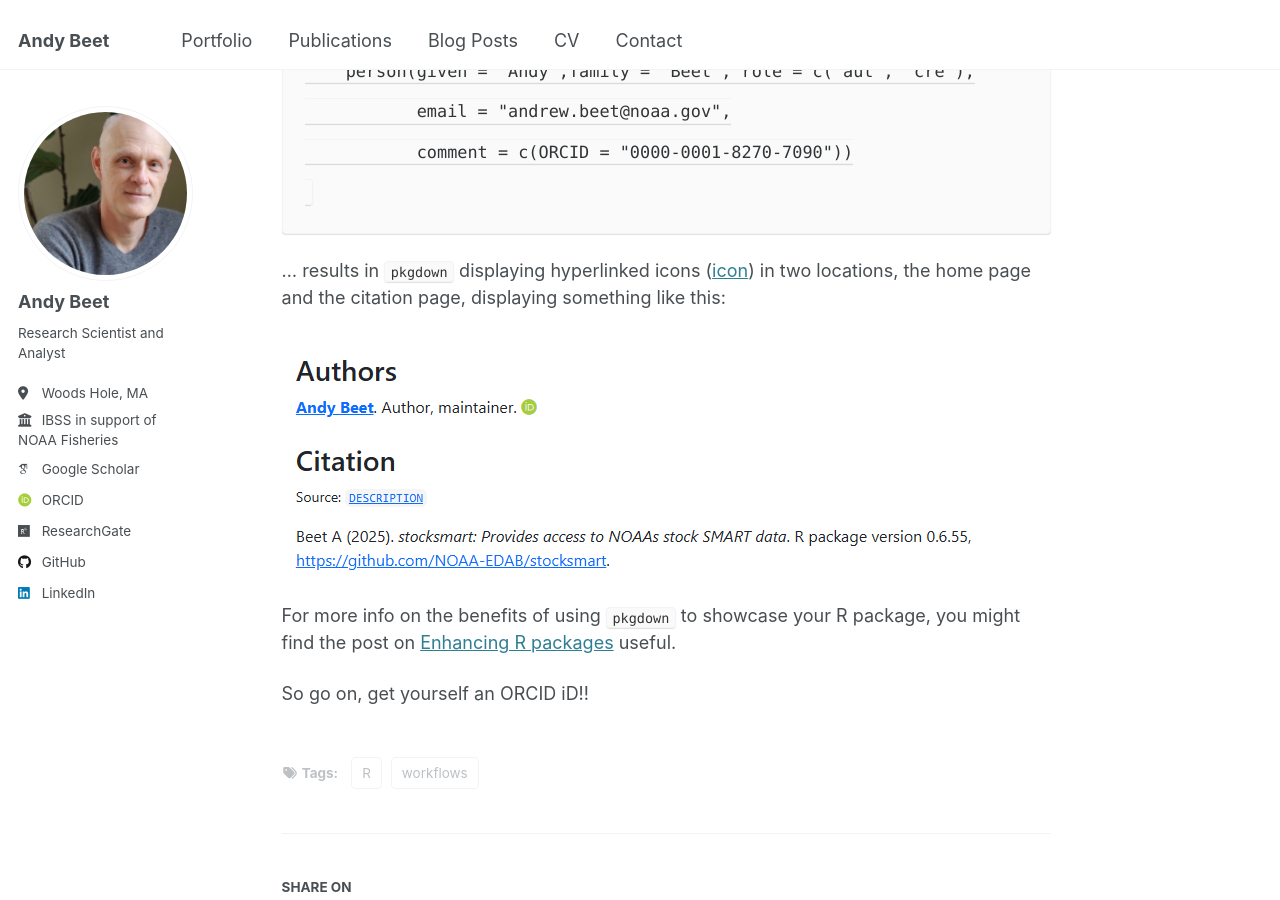
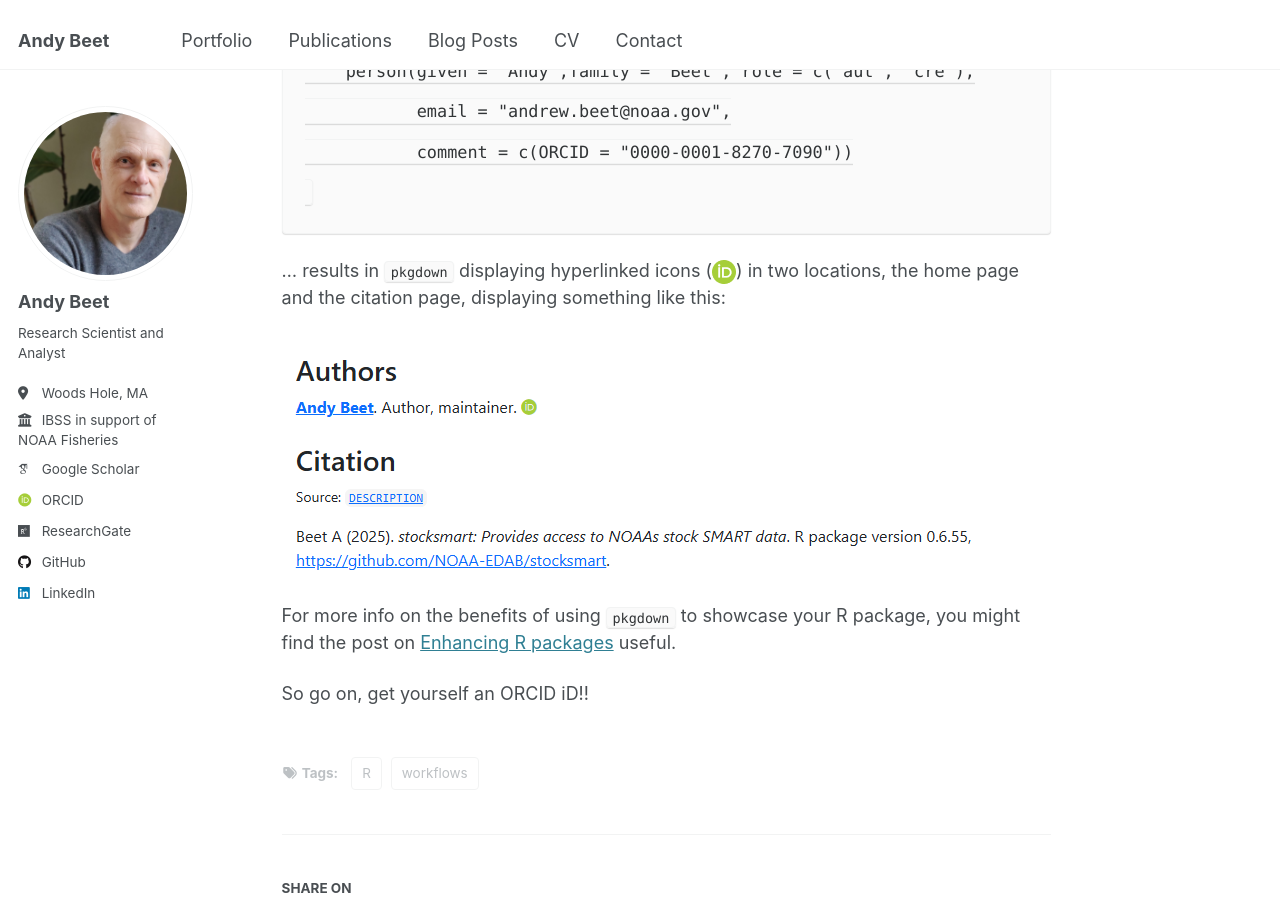
Before and after one commit to andybeet/website, a Jekyll site: the page built from _posts/2025-03-15-orcid_ids.md, in a window 1280 px wide and 900 px high, scrolled down 1012 px. Built offline with Jekyll 4.4.1, drawn with Linux system fonts in a browser that asks for light colours; emoji names are drawn with the system emoji font; some web fonts are replaced.

Commit message:
typo missing !

````diff
--- a/_posts/2025-03-15-orcid_ids.md
+++ b/_posts/2025-03-15-orcid_ids.md
@@ -33,7 +33,7 @@ Authors@R:
            comment = c(ORCID = "0000-0001-8270-7090"))
 ```
 
-... results in `pkgdown` displaying hyperlinked icons ([icon]({{site.baseurl}}/images/posts/ORCID-iD_icon_24x24.png)) in two locations, the home page and the citation page, displaying something like this:
+... results in `pkgdown` displaying hyperlinked icons (![icon]({{site.baseurl}}/images/posts/ORCID-iD_icon_24x24.png)) in two locations, the home page and the citation page, displaying something like this:
 
 ![citation page]({{site.baseurl}}/images/posts/orcid2.png)
 
````
